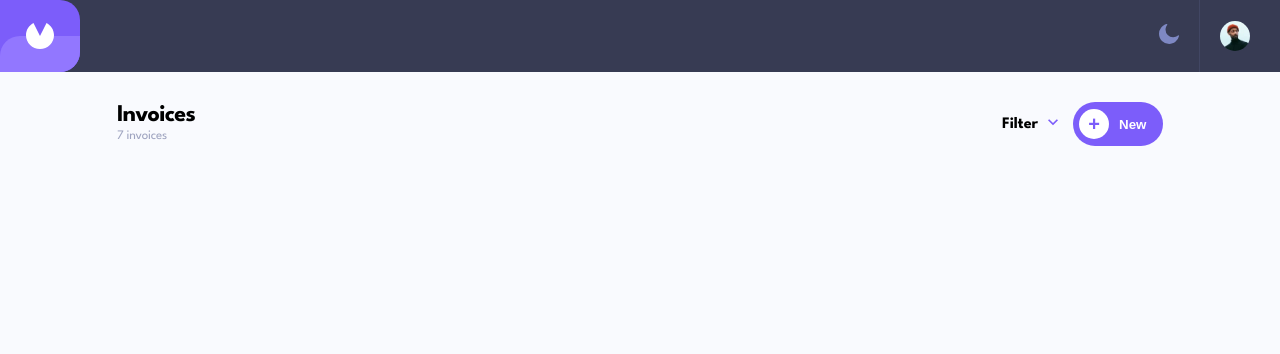
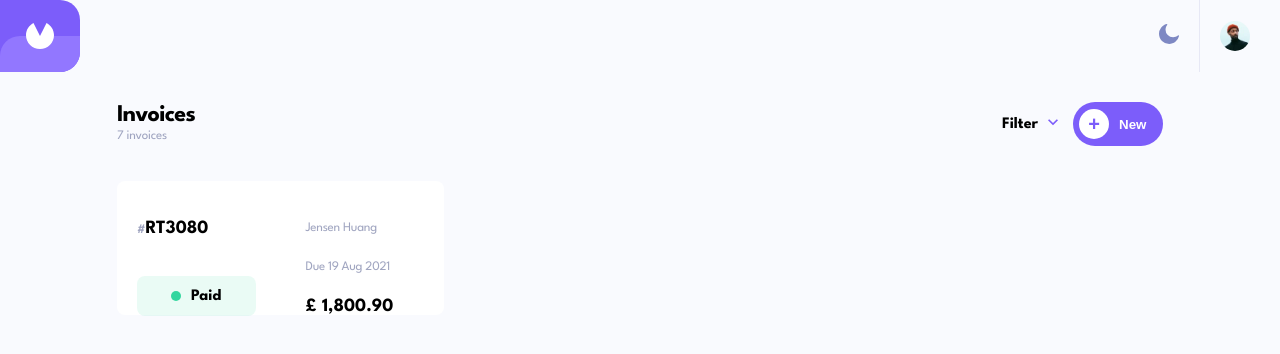
Before and after one commit to julie-ify/invoicease_frontend, a React (Create React App) app: page / in a window 1280 px wide. Shown: the top 354 px of the page. Built offline with nearby package versions, Linux system fonts and the light colour scheme; the HTML template or start-up script is replaced by a standard one.

Commit message:
Add invoice item and style

```diff
--- a/src/App.jsx
+++ b/src/App.jsx
@@ -1,10 +1,7 @@
 import './App.css';
 import Header from './component/Header';
 import NavBar from './component/NavBar';
-import Button from './component/Button';
-import DateInput from './component/DateInput';
-import Select from './component/Select';
-import Filter from './component/Filter';
+import InvoiceListItem from './component/InvoiceListItem';
 
 function App() {
 	return (
@@ -12,6 +9,7 @@ function App() {
 			<NavBar />
 			<section className="app-wrapper">
 				<Header />
+				<InvoiceListItem />
 			</section>
 		</main>
 	);
--- /dev/null
+++ b/src/component/InvoiceListItem.jsx
@@ -0,0 +1,21 @@
+import React from 'react';
+import '../styles/InvoiceListItem.css';
+
+function InvoiceListItem() {
+	return (
+		<div className='invoice-list-item-container'>
+			<div className='invoice-list-item-grid'>
+				<h3 className='invoice-list-item-grid-title font-heading-mdx'><span className='font-opacity'>#</span>RT3080</h3>
+				<span className='invoice-list-item-grid-username font-heading-sm font-opacity'>Jensen Huang</span>
+				<span className='invoice-list-item-grid-date font-heading-sm font-opacity'>Due 19 Aug 2021</span>
+				<div className='invoice-list-item-grid-status'>
+					<span className='circle'></span>
+					<span className='font-green font-heading-mdx font-bold'>Paid</span>
+				</div>
+				<h3 className='invoice-list-item-grid-amount font-heading-mdx font-bold'>£ 1,800.90</h3>
+			</div>
+		</div>
+	);
+}
+
+export default InvoiceListItem;
--- /dev/null
+++ b/src/styles/InvoiceListItem.css
@@ -0,0 +1,57 @@
+.invoice-list-item-container {
+	margin-top: 35px;
+	width: 327px;
+	height: 134px;
+	background-color: var(--white-color);
+	padding: 20px;
+	border-radius: 8px;
+}
+
+.invoice-list-item-grid {
+	width: 100%;
+	height: 100%;
+	display: grid;
+	column-gap: 50px;
+	row-gap: 2px;
+	grid-template-columns: repeat(2, 1fr);
+	grid-template-rows: repeat(3, 1fr);
+	align-items: center;
+}
+
+.invoice-list-item-grid-title {
+	order: 1;
+}
+
+.invoice-list-item-grid-username {
+	order: 2;
+}
+
+.invoice-list-item-grid-date {
+	order: 3;
+}
+
+.invoice-list-item-grid-status {
+	order: 4;
+	grid-row: 2 / 4;
+}
+
+.invoice-list-item-grid-amount {
+	order: 5;
+}
+
+.invoice-list-item-grid-status {
+	display: flex;
+	column-gap: 10px;
+	height: 40px;
+	background-color: rgb(51,214,159, 0.1);
+	align-items: center;
+	justify-content: center;
+	border-radius: 8px;
+}
+
+.circle {
+	width: 10px;
+	height: 10px;
+	background-color: #33D69F;
+	border-radius: 9999px;
+}
--- a/src/styles/NavBar.css
+++ b/src/styles/NavBar.css
@@ -2,7 +2,7 @@
 	width: 100vw;
 	height: 72px;
 	margin-bottom: 30px;
-	background-color: var(--nav-bg--color);
+	background-color: var(--nav-bg-color);
 }
 
 .navbar-wrapper {
```
